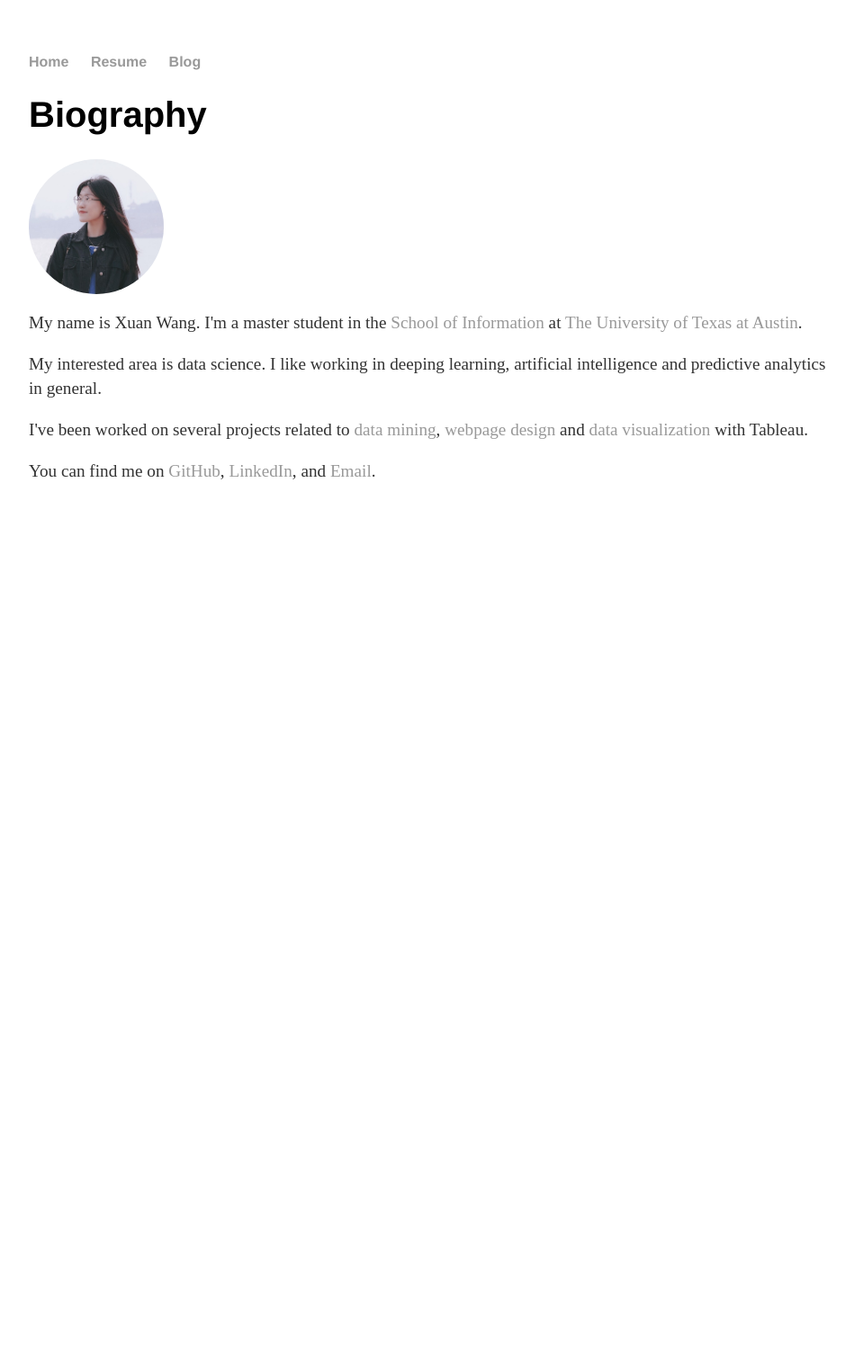
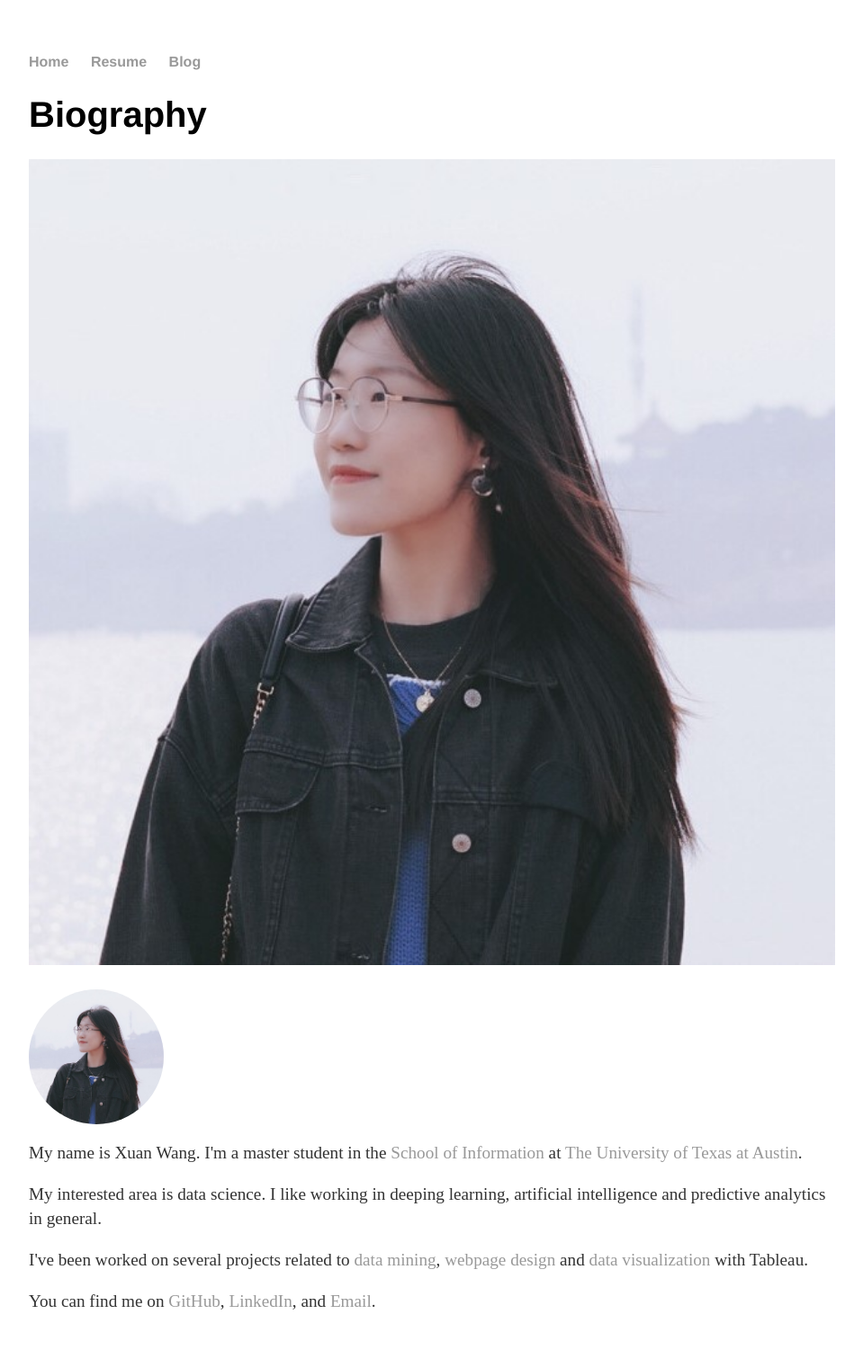
Before and after one commit to xxuanwang-zz/Portfolio, a Jekyll site: the page built from index.html, in a window 1280 px wide. Shown: the whole page at 90% size, without its empty margins (160-1119 px from the left). Built offline with Jekyll 4.4.1, drawn with Linux system fonts in a browser that asks for light colours; before the commit the page ends 900 px from its top, so only the background shows below that.

Commit message:
Update index.html

```diff
--- a/index.html
+++ b/index.html
@@ -15,8 +15,10 @@ title: Xuan Wang
 	  }
   </style>
   <section id="about">
-
-    <div class="div">
+    <p style="text-align:center;">
+	    <img src="./img/me.jpg" style="width: 100%; height: auto;"/>
+    </p>
+    <div class="div" style="text-align:center;">
 	    <img src="./img/me.jpg" style="width: 100%; height: auto;"/>
      </div>
 
```
